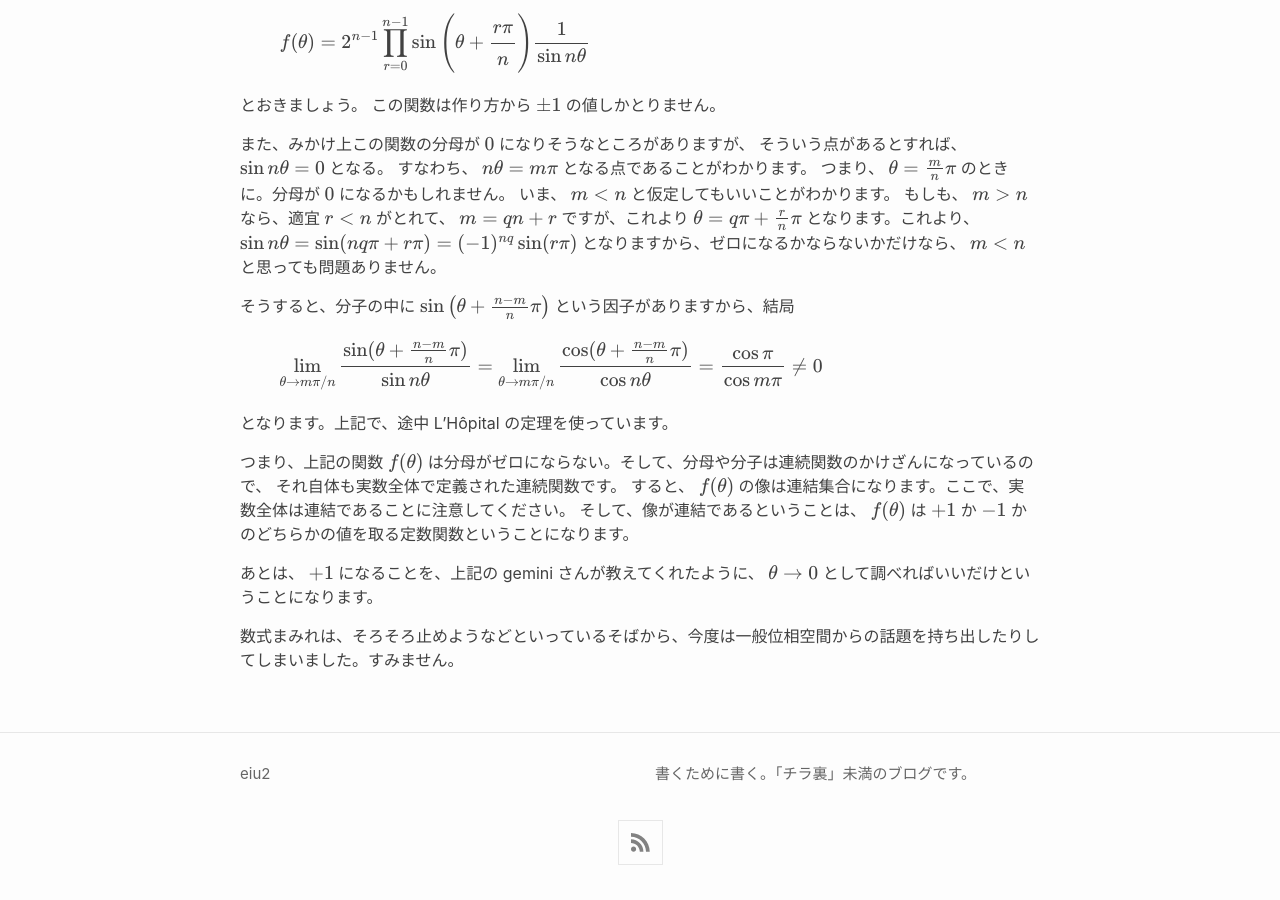
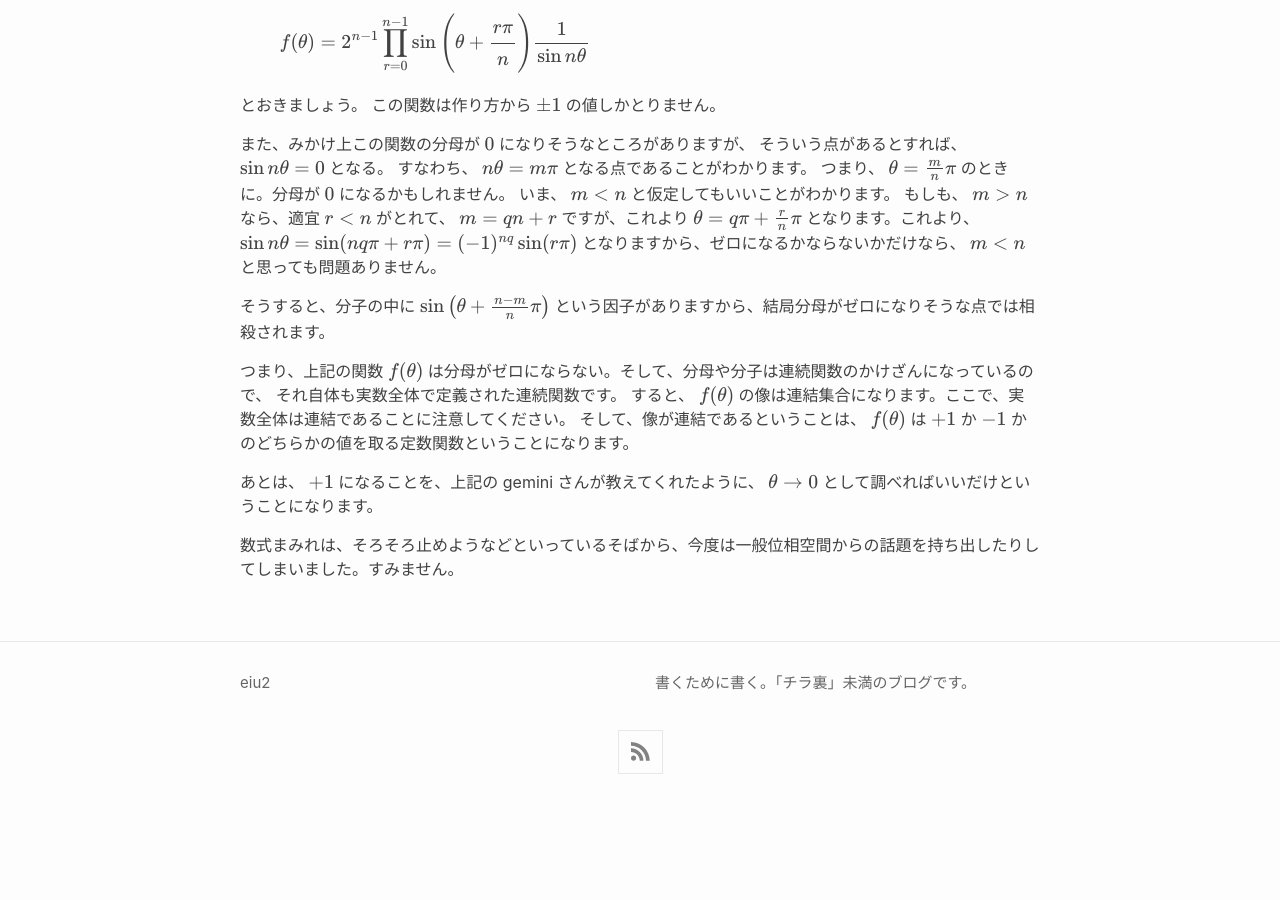
Before and after one commit to eiu2/eiu2.github.com, a Jekyll site: the page built from _posts/2026-07-02-newproof.md, in a window 1280 px wide and 900 px high, scrolled down 1506 px. Built offline with Jekyll 4.4.1, drawn with Linux system fonts in a browser that asks for light colours; nearby versions of some CDN libraries; formulas are drawn with MathJax 3; after the commit the page ends 2316 px from its top, so only the background shows below that.

Commit message:
Update 2026-07-02-newproof.md

```diff
--- a/_posts/2026-07-02-newproof.md
+++ b/_posts/2026-07-02-newproof.md
@@ -126,13 +126,7 @@ $m<n$
 
 そうすると、分子の中に
 $\sin\left(\theta + \frac{n-m}{n}\pi\right)$
-という因子がありますから、結局
-
-$$
-\lim_{\theta \to m\pi/n} \dfrac{\sin(\theta + \frac{n-m}{n}\pi)}{\sin n\theta} = \lim_{\theta \to m\pi/n} \dfrac{\cos(\theta + \frac{n-m}{n}\pi)}{\cos n\theta} = \dfrac{\cos \pi}{\cos m\pi} \ne 0
-$$
-
-となります。上記で、途中 L'Hôpital の定理を使っています。
+という因子がありますから、結局分母がゼロになりそうな点では相殺されます。
 
 つまり、上記の関数
 $f(\theta)$
```
